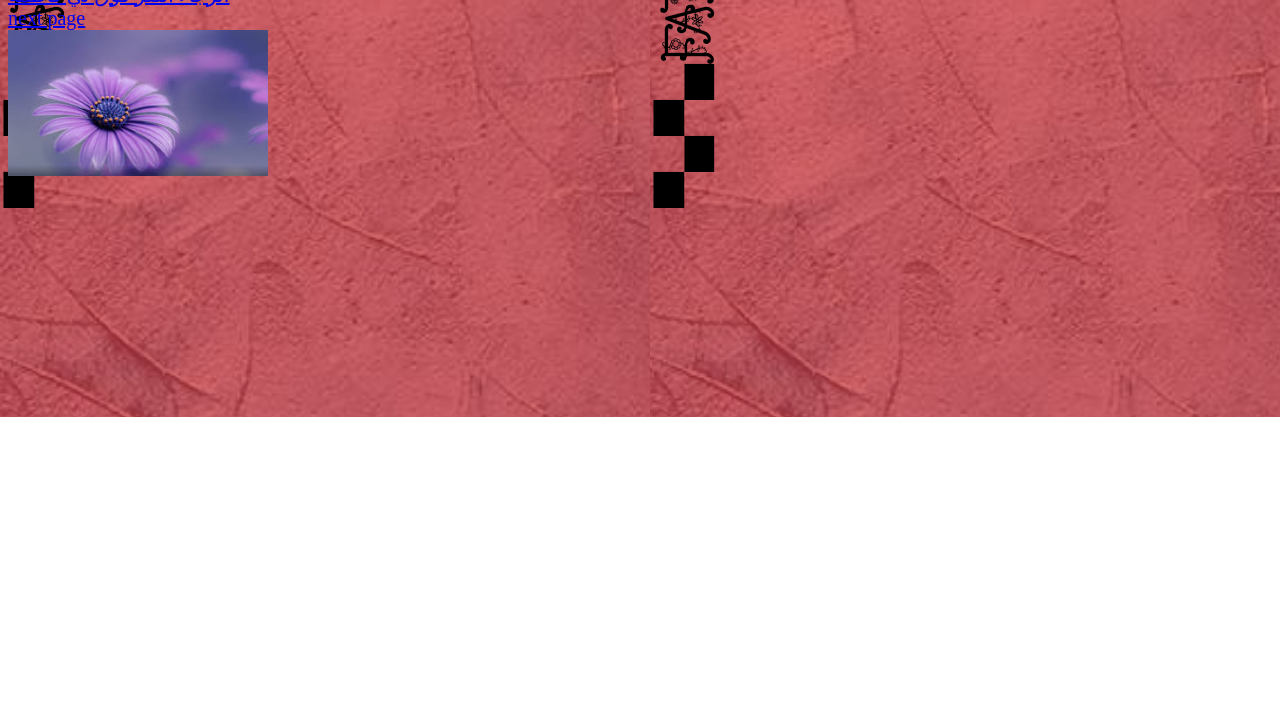
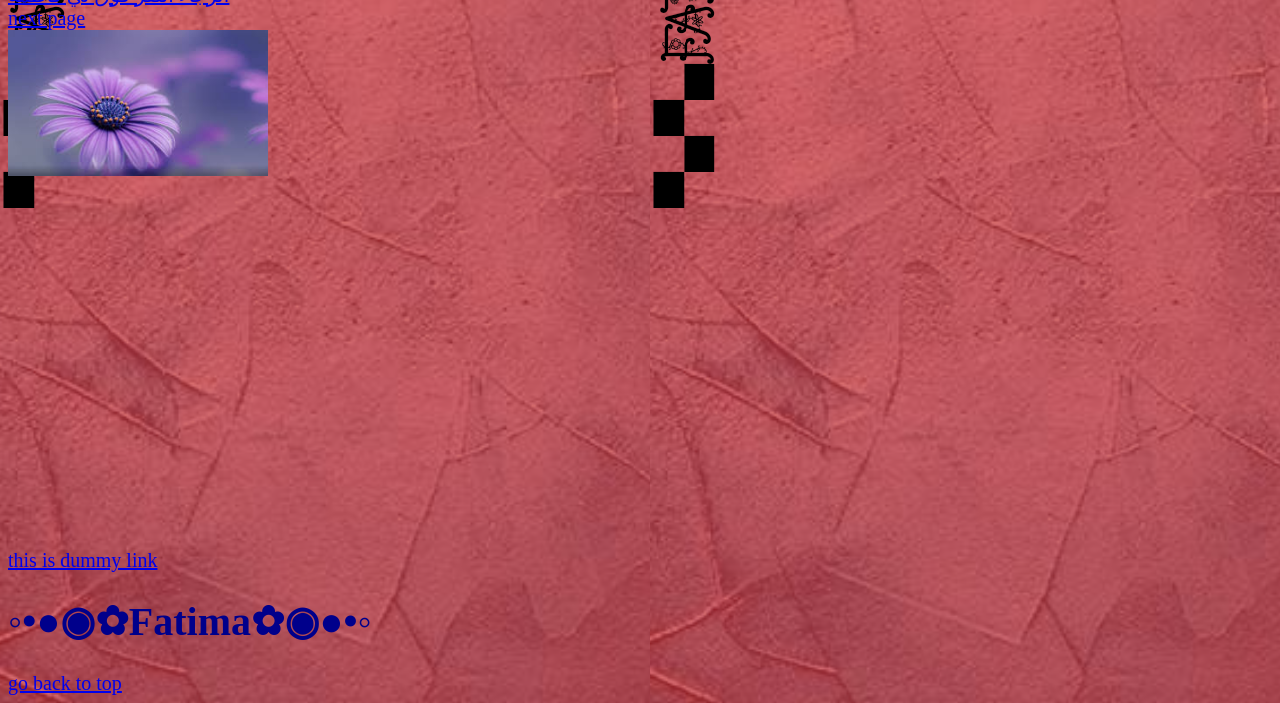
Before and after one commit to nkppkp77/Fatima, a plain HTML site: page index.html in a window 1280 px wide. Shown: the part 383-1086 px from the top of the page. Before the commit the page ends 800 px from the top, so only its background shows below. Drawn offline with Linux system fonts and the light colour scheme.

Commit message:
created page

```diff
--- a/index.html
+++ b/index.html
@@ -16,14 +16,34 @@
 <body background="./Images/Img-1605866749585.png">
 
   <!-- Project <=-->
-  <h1 style="color: darkblue;"> ◦•●◉✿𝓯𝓪𝓽𝓲𝓶𝓪✿◉●•◦</h1>
+  <h1 id="top" style="color: darkblue;"> ◦•●◉✿𝓯𝓪𝓽𝓲𝓶𝓪✿◉●•◦</h1>
   <img src ="https://images.freeimages.com/images/large-previews/e5f/pink-lotus-1396744.jpg" alt="flower" width="260"/>
   <img src="./Images/Fatima.jpeg" width="260" alt="Fatima">
   <br/>
   <a href="https://youtu.be/ZKNXZYQ23bQ"target="_blank">الرجاء النقر فوق لي فاطمة</a><br/>
 <a href="Lovefatima.html" taget="_blank">next page <br/><img src="/Images/images (6).jpeg" width="260" alt="spring"</a>
+<br/>
+<br/>
+<br/>
+<br/>
+<br/>
+<br/>
+<br/>
+<br/>
+<br/>
+<br/>
+<br/>
+<br/>
+<br/>
+<br/>
+<br/>
+<br/>
+<br/>
 
-
+  <a href="#">this is dummy link</a>
+  <br>
+  <h1 style="color: darkblue"> ◦•●◉✿Fatima✿◉●•◦</h1>
+  <a href="#top">go back to top</a>
 
 </body>
 </html>
```
